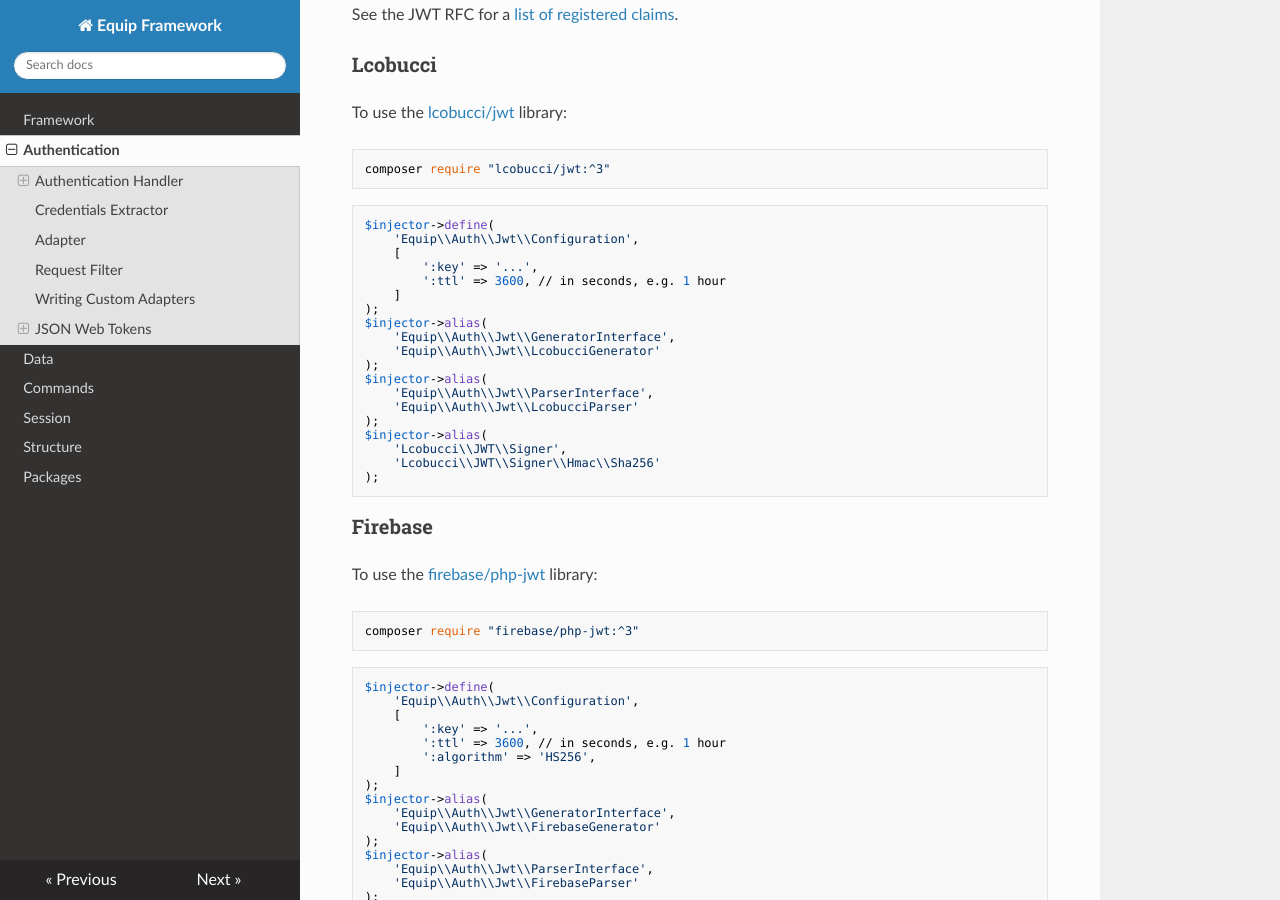
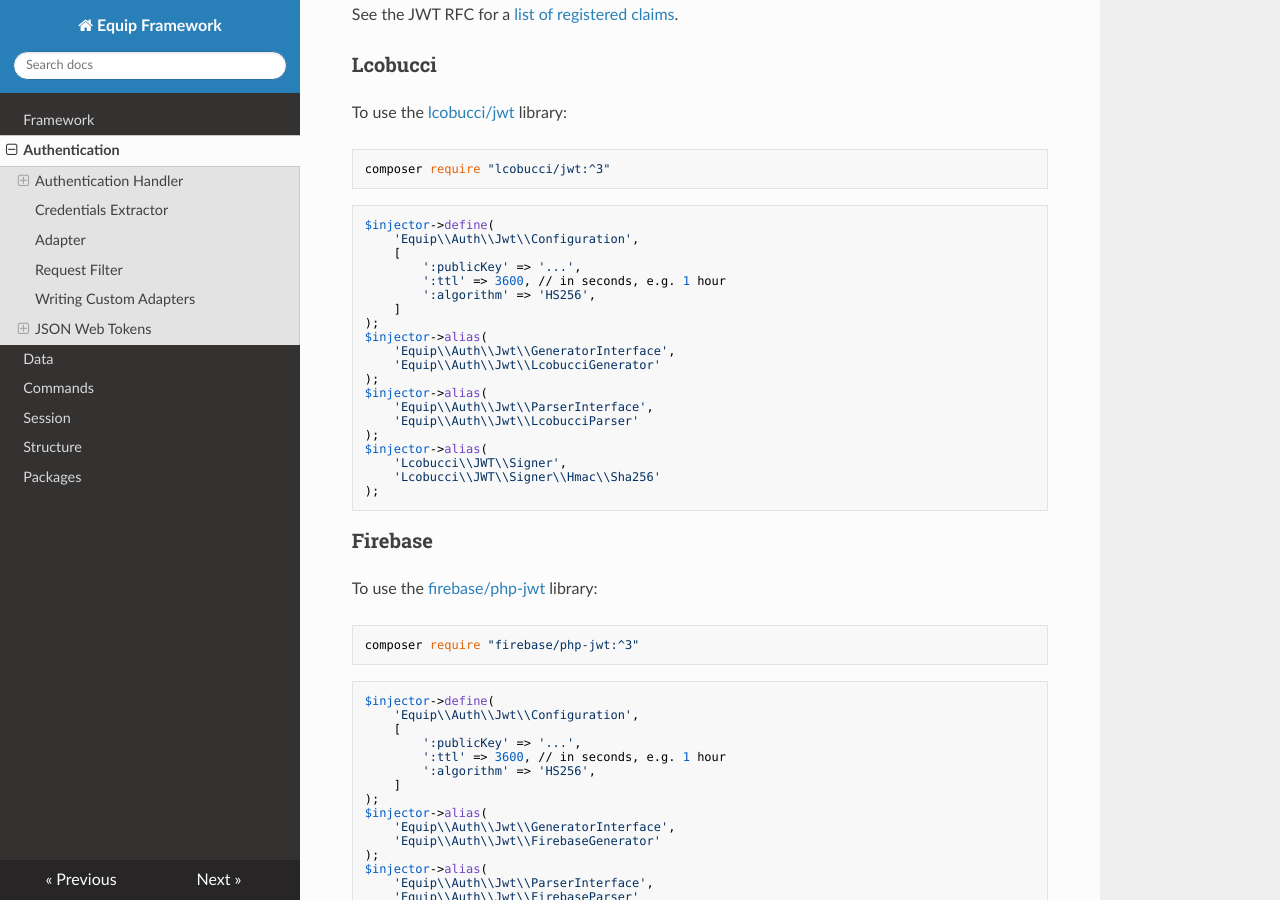
Before and after one commit to equip/framework, an MkDocs documentation site: the page built from docs/auth.md, in a window 1280 px wide and 900 px high, scrolled down 3978 px. Built offline with MkDocs 1.6.1, drawn with Linux system fonts in a browser that asks for light colours; nearby versions of some CDN libraries; old or Windows-style settings are respelled for this version of MkDocs.

Commit message:
Fixed Equip\\Auth\\Jwt\\Configuration parameter definition in docs

```diff
--- a/docs/auth.md
+++ b/docs/auth.md
@@ -163,8 +163,9 @@ composer require "lcobucci/jwt:^3"
 $injector->define(
     'Equip\\Auth\\Jwt\\Configuration',
     [
-        ':key' => '...',
+        ':publicKey' => '...',
         ':ttl' => 3600, // in seconds, e.g. 1 hour
+        ':algorithm' => 'HS256',
     ]
 );
 $injector->alias(
@@ -193,7 +194,7 @@ composer require "firebase/php-jwt:^3"
 $injector->define(
     'Equip\\Auth\\Jwt\\Configuration',
     [
-        ':key' => '...',
+        ':publicKey' => '...',
         ':ttl' => 3600, // in seconds, e.g. 1 hour
         ':algorithm' => 'HS256',
     ]
```
